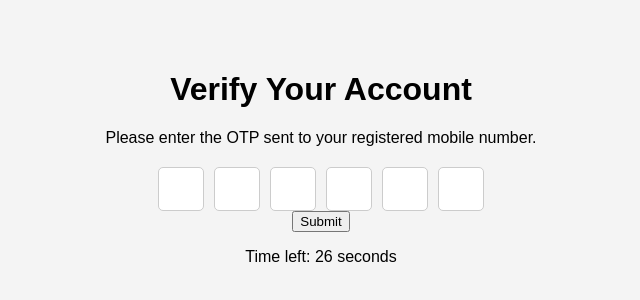
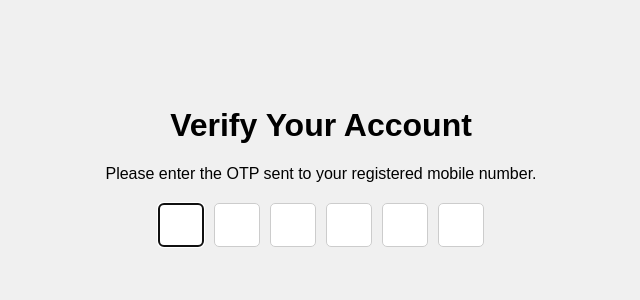
Before and after one commit to acciojob/OTP-Gokleshchaudhary, a website: page main.html in a window 1280 px wide. Shown: the part 242-542 px from the top of the page, without its empty margins (319-959 px from the left). Drawn offline with Linux system fonts and the light colour scheme.

```diff
--- a/main.html
+++ b/main.html
@@ -4,23 +4,21 @@
     <meta charset="UTF-8">
     <meta name="viewport" content="width=device-width, initial-scale=1.0">
     <title>OTP Verification</title>
-    <link rel="stylesheet" href="styles.css">
+    <link rel="stylesheet" href="styles.css"> <!-- Link to your CSS file -->
 </head>
 <body>
     <div class="container">
         <h1 id="verification_heading">Verify Your Account</h1>
         <p id="verification_subtext">Please enter the OTP sent to your registered mobile number.</p>
         <div class="code-container">
-            <input type="text" class="code" maxlength="1" id="code-1">
+            <input type="text" class="code" maxlength="1" id="code-1" autofocus>
             <input type="text" class="code" maxlength="1" id="code-2">
             <input type="text" class="code" maxlength="1" id="code-3">
             <input type="text" class="code" maxlength="1" id="code-4">
             <input type="text" class="code" maxlength="1" id="code-5">
             <input type="text" class="code" maxlength="1" id="code-6">
         </div>
-        <button id="submit">Submit</button> <!-- Added Submit Button -->
-        <p id="timer"></p> <!-- Added Timer Display -->
     </div>
-    <script src="script.js"></script>
+    <script src="script.js"></script> <!-- Link to your JavaScript file -->
 </body>
 </html>
--- a/script.js
+++ b/script.js
@@ -1,55 +1,15 @@
-document.addEventListener('DOMContentLoaded', () => {
-    const inputs = document.querySelectorAll('.code');
-    const submitButton = document.getElementById('submit');
-    const timerDisplay = document.getElementById('timer');
-
-    let timer; // Timer variable
-    let timeLeft = 30; // 30 seconds countdown
-
-    // Function to handle input focus
-    inputs.forEach((input, index) => {
-        input.addEventListener('input', () => {
-            if (input.value) {
-                if (index < inputs.length - 1) {
-                    inputs[index + 1].focus();
-                }
-            }
-        });
-
-        input.addEventListener('keydown', (event) => {
-            if (event.key === 'Backspace') {
-                if (input.value === '') {
-                    if (index > 0) {
-                        inputs[index - 1].focus();
-                    }
-                }
-            }
-        });
+document.querySelectorAll('.code').forEach((input, index) => {
+    input.addEventListener('input', (e) => {
+        if (e.target.value.length === 1 && index < 5) {
+            document.querySelectorAll('.code')[index + 1].focus();
+        }
     });
 
-    // Timer function to count down
-    function startTimer() {
-        timer = setInterval(() => {
-            if (timeLeft <= 0) {
-                clearInterval(timer);
-                alert("Time's up! Please try again.");
-                // Reset the input fields
-                inputs.forEach(input => input.value = '');
-                inputs[0].focus();
-                timeLeft = 30; // Reset timer
-            } else {
-                timerDisplay.textContent = `Time left: ${timeLeft} seconds`;
-                timeLeft--;
+    input.addEventListener('keydown', (e) => {
+        if (e.key === 'Backspace') {
+            if (input.value.length === 0 && index > 0) {
+                document.querySelectorAll('.code')[index - 1].focus();
             }
-        }, 1000);
-    }
-
-    // Start the timer when the page loads
-    startTimer();
-
-    // Handle form submission
-    submitButton.addEventListener('click', () => {
-        const otp = Array.from(inputs).map(input => input.value).join('');
-        alert(`OTP Submitted: ${otp}`);
+        }
     });
 });
--- a/styles.css
+++ b/styles.css
@@ -4,7 +4,7 @@
     justify-content: center;
     align-items: center;
     height: 100vh;
-    background-color: #f4f4f4;
+    background-color: #f0f0f0;
 }
 
 .container {
@@ -26,8 +26,3 @@
     border: 1px solid #ccc;
     border-radius: 5px;
 }
-
-.code:focus {
-    border-color: #007BFF;
-    outline: none;
-}
```
